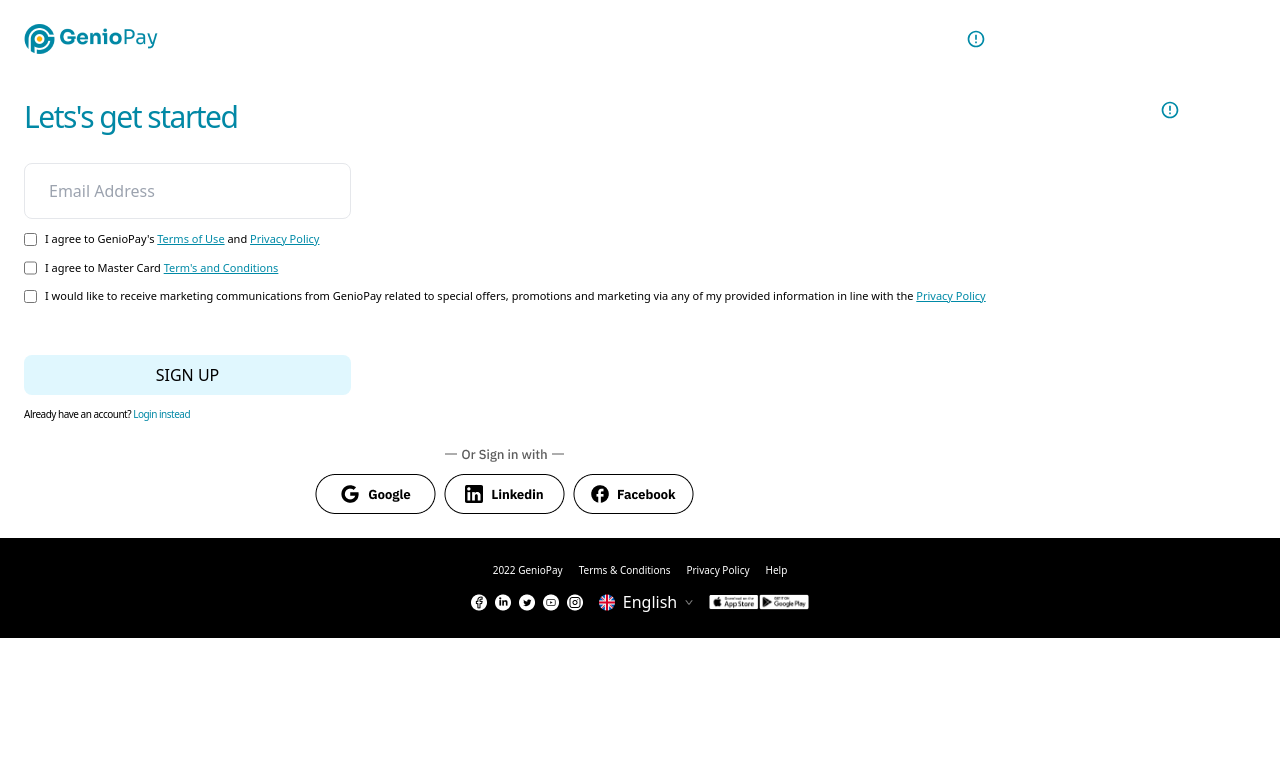
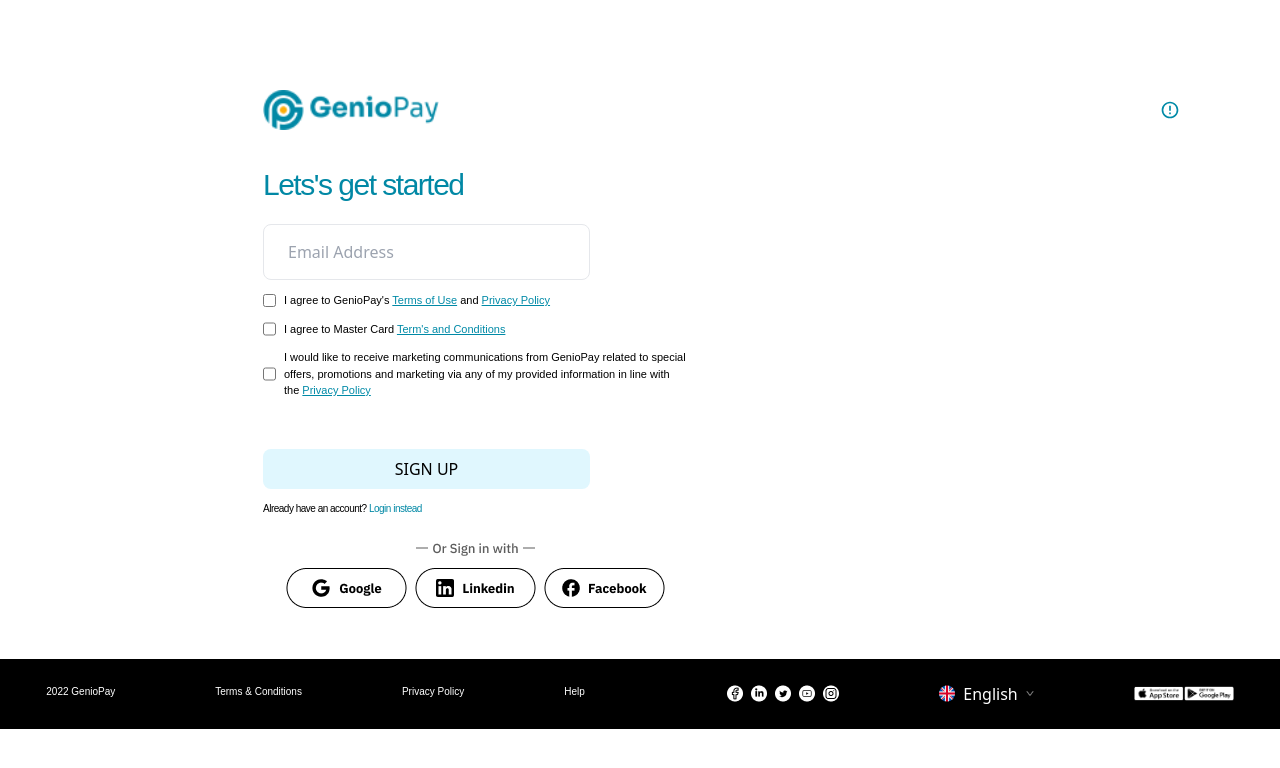
Before and after one commit to braincee/genipay, a React (Create React App) app: page /signup in a window 1280 px wide. Shown: the top 768 px of the page. Built offline with nearby package versions, Linux system fonts and the light colour scheme.

Commit message:
Add basic styling to the project

```diff
--- a/src/index.css
+++ b/src/index.css
@@ -1,3 +1,71 @@
 @tailwind base;
 @tailwind components;
 @tailwind utilities;
+
+@import url('https://fonts.googleapis.com/css2?family=Poppins:wght@300&display=swap');
+
+p {
+  font-family: 'Poppins', sans-serif;
+}
+
+@media (min-width: 768px) {
+  .sign_up {
+    margin-top: 90px;
+    margin-left: 263px;
+    height: 460px;
+    width: 424px;
+  }
+
+  .logo {
+    width: 176px;
+    height: 40px;
+  }
+
+  .let_get {
+    font-weight: 400;
+    font-size: 30px;
+    line-height: 100%;
+  }
+
+  .footer {
+    display: flex;
+    flex-direction: row;
+    justify-content: space-around;
+    gap: 100px;
+  }
+
+  .top-footer {
+    display: flex;
+    flex-direction: row;
+    gap: 100px;
+  }
+
+  .down-footer {
+    display: flex;
+    flex-direction: row;
+    gap: 100px;
+  }
+
+  .footer-1 {
+    height: 70px;
+    margin-top: 85px;
+  }
+
+  .top-ring {
+    display: none;
+  }
+}
+
+@media (max-width: 768px) {
+  .below-1 {
+    display: none;
+  }
+
+  .footer-1 {
+    margin-top: 130px;
+  }
+
+  .down-ring {
+    display: none;
+  }
+}
```
